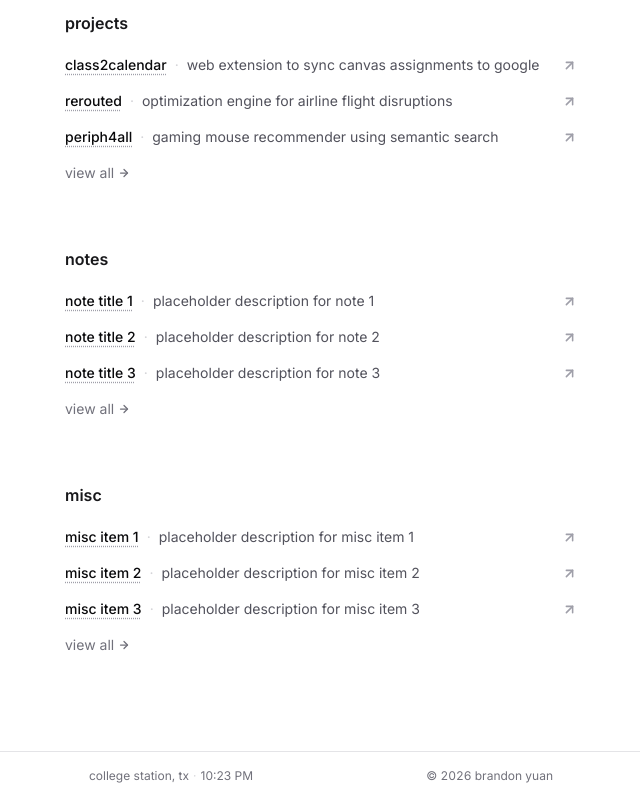
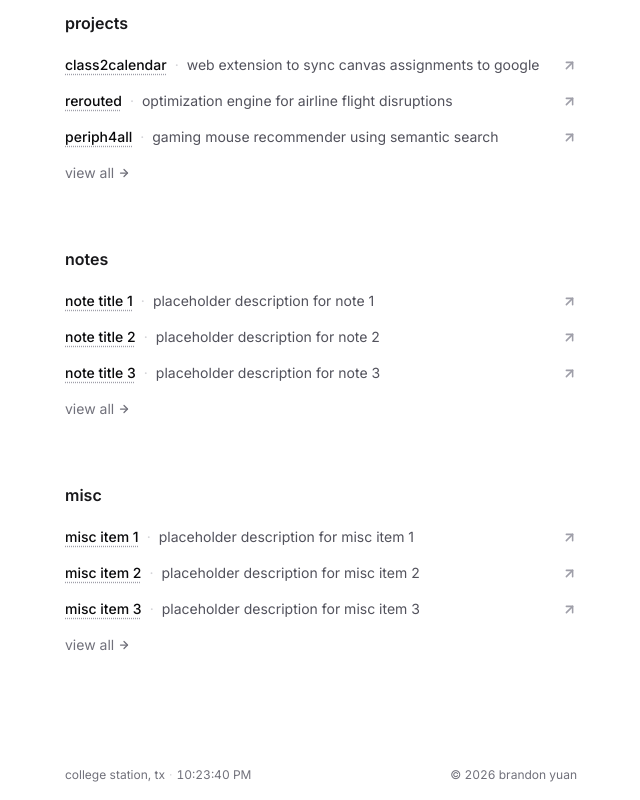
Before and after one commit to brandonyuanCS/new-personal-website, a Next.js app: page / in a window 1280 px wide. Shown: the part 477-1277 px from the top of the page, without its empty margins (319-959 px from the left). Built offline with nearby package versions, Linux system fonts and the light colour scheme; no server answers.

Commit message:
fixed footer clock + formatting

```diff
--- a/app/page.tsx
+++ b/app/page.tsx
@@ -1,10 +1,10 @@
 'use client';
 
 import { useState } from 'react';
-
 import { CustomLink } from "@/components/CustomLink";
 import { ButtonLink } from "@/components/ButtonLink";
 import { ViewAll } from "@/components/ViewAll";
+import { Separator } from '@/components/ui/separator';
 
 export default function Home() {
   const [copied, setCopied] = useState(false);
--- a/components/FooterClock.tsx
+++ b/components/Footer.client.tsx
@@ -8,6 +8,8 @@ const formatter = new Intl.DateTimeFormat("en-US", {
   timeZone: collegeStationTimezone,
   hour: "numeric",
   minute: "2-digit",
+  second: "2-digit",
+  hour12: true,
 });
 
 function formatNow(): string {
@@ -15,13 +17,16 @@ function formatNow(): string {
 }
 
 export function FooterClock() {
-  const [label, setLabel] = useState(formatNow);
+  const [label, setLabel] = useState(() => formatNow());
 
   useEffect(() => {
-    setLabel(formatNow());
-    const id = window.setInterval(() => setLabel(formatNow()), 60_000);
+    const id = window.setInterval(() => setLabel(formatNow()), 1_000);
     return () => window.clearInterval(id);
   }, []);
 
-  return <span suppressHydrationWarning>{label}</span>;
+  return (
+    <span className="shrink-0 tabular-nums" suppressHydrationWarning>
+      {label}
+    </span>
+  );
 }
--- a/components/Footer.tsx
+++ b/components/Footer.tsx
@@ -1,4 +1,4 @@
-import { FooterClock } from "@/components/FooterClock";
+import { FooterClock } from "@/components/Footer.client";
 import { getCollegeStationWeather } from "@/lib/open-meteo";
 import { cn } from "@/lib/utils";
 
@@ -8,17 +8,17 @@ export async function Footer() {
   return (
     <footer
       className={cn(
-        "shrink-0 border-t border-zinc-200 dark:border-zinc-800",
+        "w-full shrink-0 px-6 py-4",
         "text-xs text-zinc-500 dark:text-zinc-400",
       )}
     >
       <div
         className={cn(
-          "mx-auto flex w-full max-w-lg items-center justify-between gap-4 px-6 py-4",
+          "mx-auto flex w-full max-w-lg items-center justify-between gap-4",
           "min-w-0",
         )}
       >
-        <div className="flex min-w-0 flex-1 items-center gap-1 overflow-x-auto whitespace-nowrap [scrollbar-width:none] [&::-webkit-scrollbar]:hidden">
+        <div className="flex min-w-0 flex-1 flex-wrap items-center gap-x-1 gap-y-1">
           <span>college station, tx</span>
           <span className="text-zinc-300 dark:text-zinc-800">·</span>
           <FooterClock />
```
